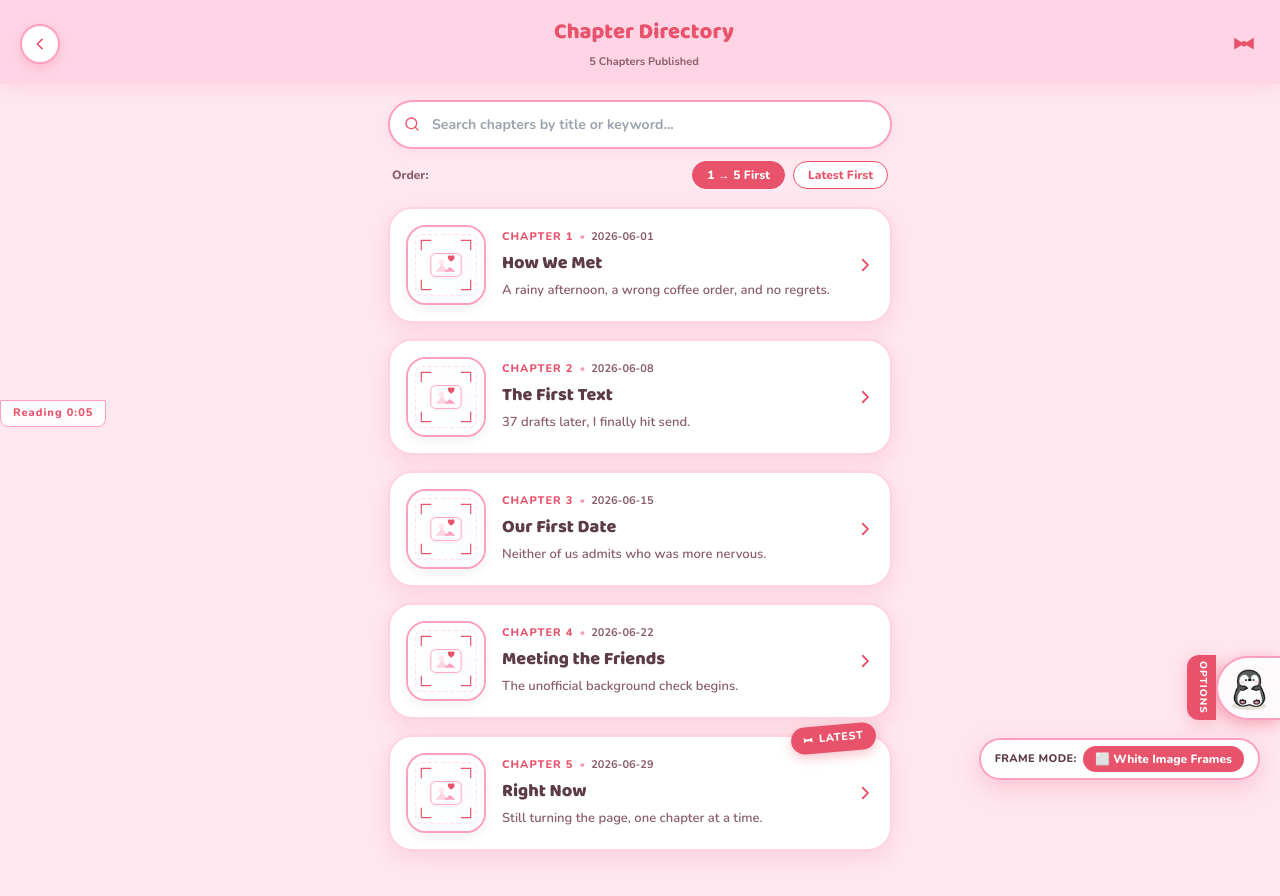
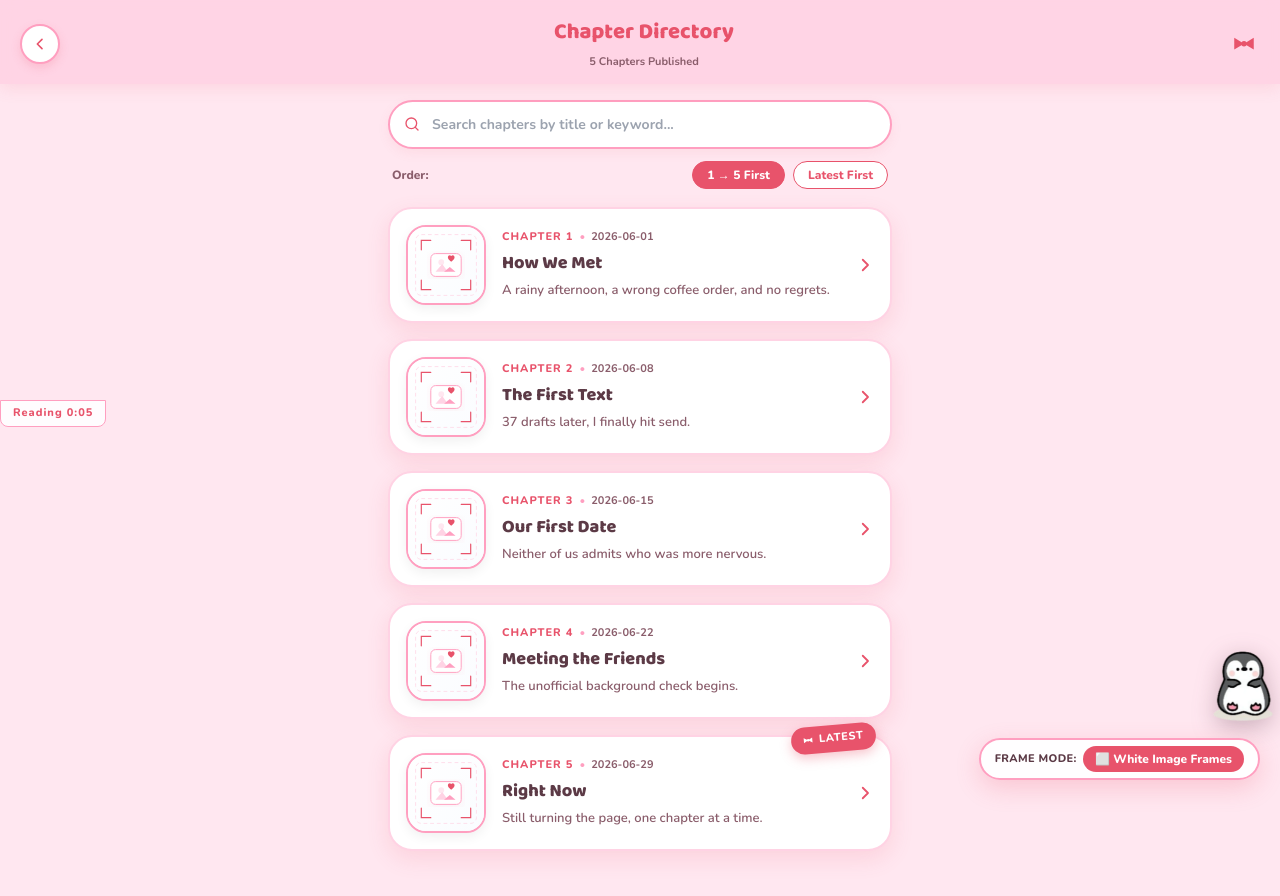
Before and after one commit to KOS-CDG/Our-Chapters, a React (Vite) app: page /chapters in a window 1280 px wide. Shown: the top 896 px of the page. Built offline with nearby package versions, Linux system fonts and the light colour scheme.

Commit message:
Show Haru.webp clean — no background, no label, larger size

```diff
--- a/src/components/PenguinWidget.tsx
+++ b/src/components/PenguinWidget.tsx
@@ -299,68 +299,29 @@ export function PenguinWidget() {
         )}
       </AnimatePresence>
 
-      {/* Penguin toggle button */}
+      {/* Penguin toggle button — just Haru, no container */}
       <motion.button
         onClick={() => setOpen((o) => !o)}
-        whileTap={{ scale: 0.9 }}
-        animate={{ x: open ? -8 : 0 }}
+        whileTap={{ scale: 0.88 }}
+        animate={{ x: open ? -4 : 8 }}
         style={{
           position: "fixed",
-          bottom: 80,
+          bottom: 72,
           right: 0,
           zIndex: 50,
           background: "transparent",
           border: "none",
           cursor: "pointer",
           padding: 0,
-          display: "flex",
-          alignItems: "center",
-          gap: 0,
-          filter: "drop-shadow(0 4px 8px rgba(232,83,107,.3))",
+          filter: "drop-shadow(0 6px 12px rgba(100,60,80,.35))",
         }}
         aria-label="Open design options"
       >
-        {/* Peek tab */}
-        <motion.div
-          animate={{ x: open ? 4 : 0 }}
-          style={{
-            background: t.accent,
-            borderRadius: "12px 0 0 12px",
-            padding: "6px 6px 6px 8px",
-            display: "flex",
-            alignItems: "center",
-            fontSize: 10,
-            fontFamily: fonts.body,
-            fontWeight: 800,
-            color: "#fff",
-            writingMode: "vertical-rl",
-            textOrientation: "mixed",
-            letterSpacing: "1px",
-          }}
-        >
-          {open ? "CLOSE" : "OPTIONS"}
-        </motion.div>
-
-        {/* Penguin image */}
-        <div style={{
-          width: 64,
-          height: 64,
-          borderRadius: "50% 0 0 50%",
-          background: "rgba(255,255,255,.92)",
-          border: `2px solid ${colors.pink300}`,
-          borderRight: "none",
-          display: "flex",
-          alignItems: "center",
-          justifyContent: "center",
-          overflow: "hidden",
-          boxShadow: "-4px 4px 14px rgba(232,83,107,.2)",
-        }}>
-          <img
-            src="/Haru.webp"
-            alt="Haru the penguin"
-            style={{ width: 52, height: 52, objectFit: "contain" }}
-          />
-        </div>
+        <img
+          src="/Haru.webp"
+          alt="Haru the penguin"
+          style={{ width: 90, height: 90, objectFit: "contain", display: "block" }}
+        />
       </motion.button>
 
       {/* Slide-out panel */}
```
